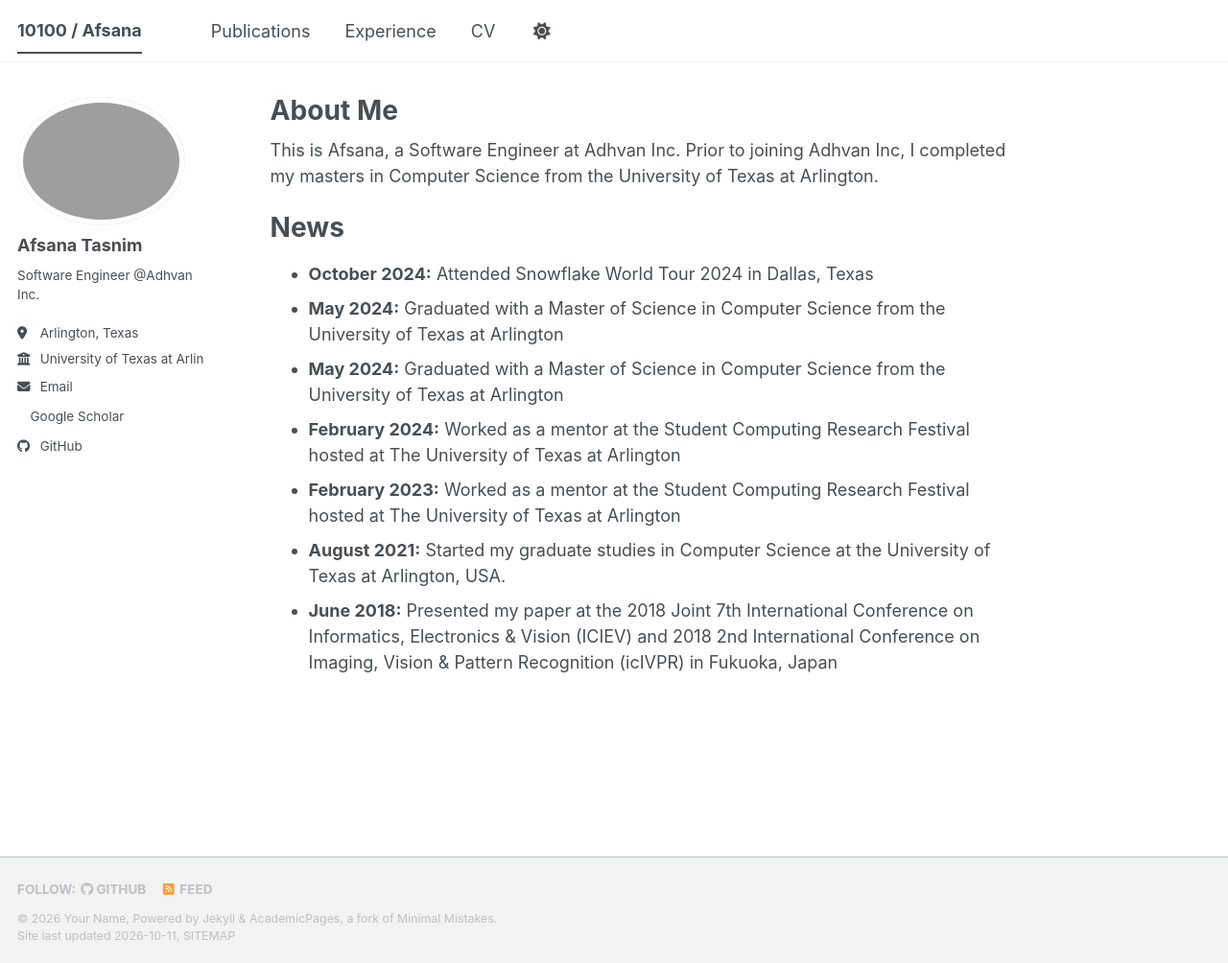
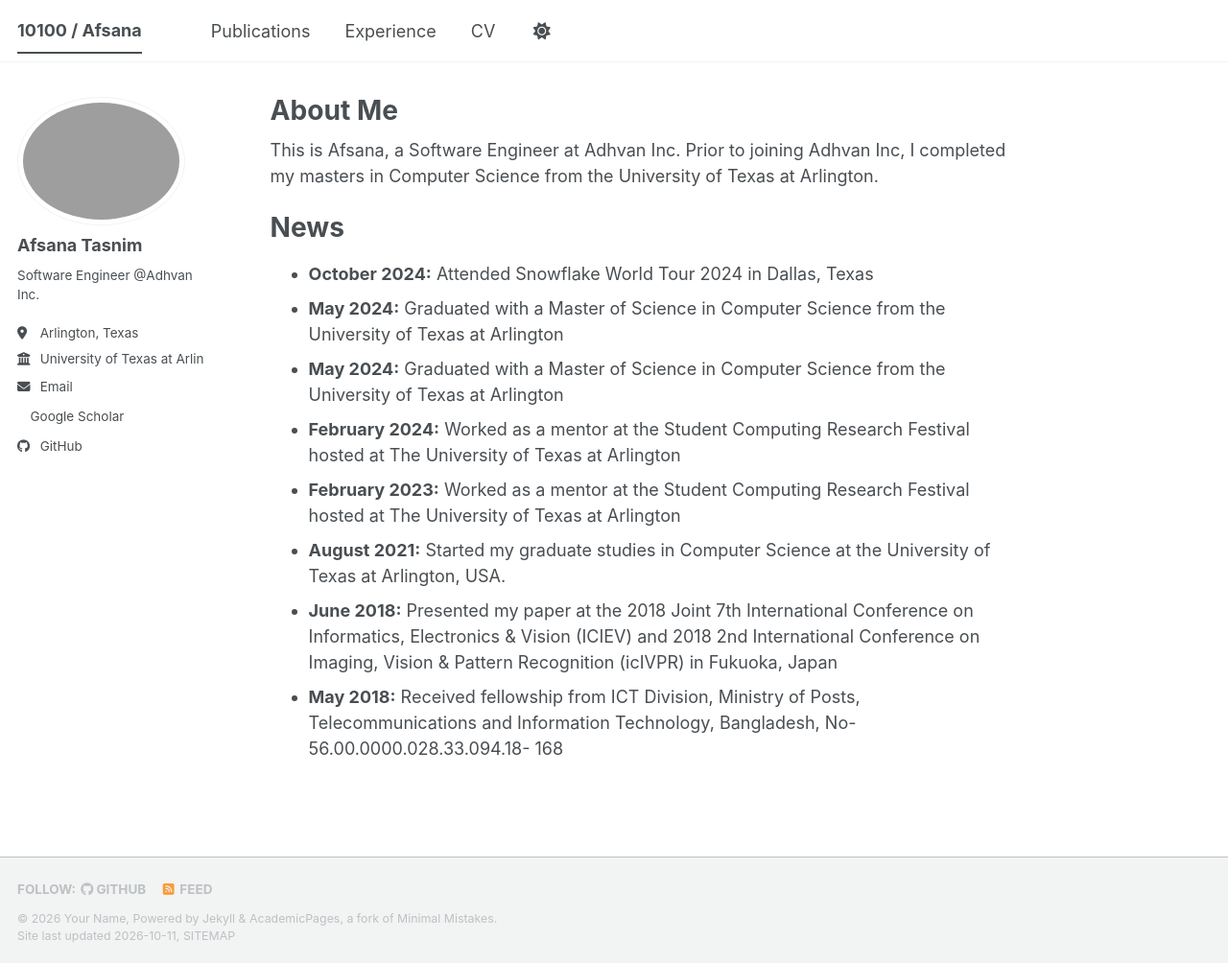
Before and after one commit to AfsanaTasnim/AfsanaTasnim.github.io, a Jekyll site: the page built from _pages/about.md, in a window 1280 px wide and 1004 px high. Shown: the whole window at 96% size. Built offline with Jekyll 4.4.1, drawn with Linux system fonts in a browser that asks for light colours; a style sheet for code colours, icons or effects is not loaded.

Commit message:
Update about.md

```diff
--- a/_pages/about.md
+++ b/_pages/about.md
@@ -17,3 +17,4 @@ This is Afsana, a Software Engineer at Adhvan Inc. Prior to joining Adhvan Inc,
 - **February 2023:** Worked as a mentor at the Student Computing Research Festival hosted at The University of Texas at Arlington
 - **August 2021:** Started my graduate studies in Computer Science at the University of Texas at Arlington, USA.
 - **June 2018:** Presented my paper at the 2018 Joint 7th International Conference on Informatics, Electronics & Vision (ICIEV) and 2018 2nd International Conference on Imaging, Vision & Pattern Recognition (icIVPR) in Fukuoka, Japan
+-  **May 2018:** Received fellowship from ICT Division, Ministry of Posts, Telecommunications and Information Technology, Bangladesh, No-56.00.0000.028.33.094.18- 168
```
